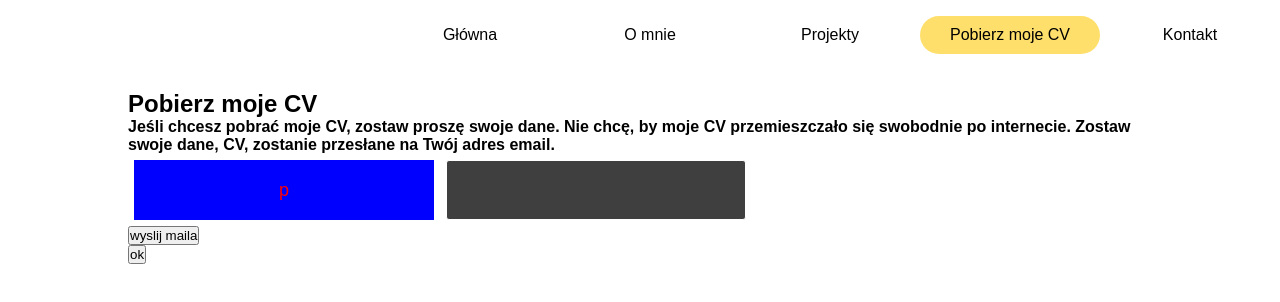
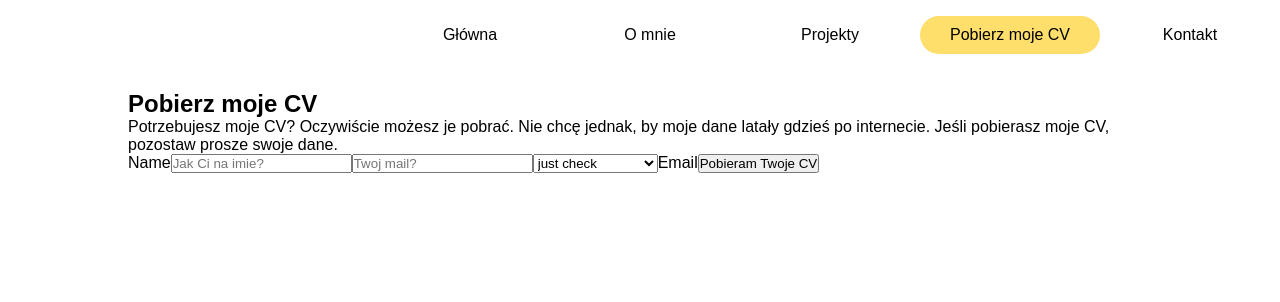
Before and after one commit to Maczi01/MyWebsite, a React (Create React App) app: page /resume in a window 1280 px wide. Shown: the top 302 px of the page. Built offline with nearby package versions, Linux system fonts and the light colour scheme.

Commit message:
Changes in forms - contact and resume

```diff
--- a/package.json
+++ b/package.json
@@ -6,11 +6,11 @@
     "@testing-library/jest-dom": "^5.11.8",
     "@testing-library/react": "^11.2.3",
     "@testing-library/user-event": "^12.6.0",
+    "emailjs-com": "^2.6.4",
     "locomotive-scroll": "^4.1.1",
     "react": "^17.0.1",
     "react-dom": "^17.0.1",
     "react-router-dom": "^5.2.0",
-    "emailjs-com": "^2.6.4",
     "react-scripts": "4.0.1",
     "react-typical": "^0.1.3",
     "rellax": "^1.12.1",
--- a/src/App.js
+++ b/src/App.js
@@ -10,6 +10,8 @@ import {lightTheme} from './theme/theme'
 import styled from "styled-components";
 import GlobalStyle from "./theme/GlobalStyle";
 import ContactContent from "./Contact/ContactContent";
+
+
 
 const StyledApp = styled.div`
       background-color: ${({theme}) => theme.backgroundColor};
--- a/src/Contact/ContactContent.js
+++ b/src/Contact/ContactContent.js
@@ -1,8 +1,7 @@
 import styled from "styled-components";
 import MainContainer from "../components/MainContainer";
-import emailjs from 'emailjs-com';
-import {send} from 'emailjs-com';
-import {useEffect, useState} from 'react';
+import emailjs, {send} from 'emailjs-com';
+import {useState} from 'react';
 
 
 const FormWrapper = styled.div`
@@ -65,7 +64,7 @@ const ContactContent = () => {
     const [toSend, setToSend] = useState({
         from_name: '',
         message: '',
-        reply_to: '',
+        to_name: '',
     });
 
     const [errors, setErrors] = useState({
@@ -77,7 +76,7 @@ const ContactContent = () => {
         setToSend({
             from_name: '',
             message: '',
-            reply_to: '',
+            to_name: '',
         });
 
         setErrors({
@@ -94,7 +93,7 @@ const ContactContent = () => {
 
     const sendEmail = (e) => {
         e.preventDefault();
-        emailjs.send(SERVICE_ID, TEMPLATE_ID, toSend, USER_ID)
+        send(SERVICE_ID, TEMPLATE_ID, toSend, USER_ID)
             .then((response) => {
                 setSubmitInfoMessage("Poszło! Odezwę się najszybciej jak to możliwe!");
                 setIsSubmitted(true);
@@ -124,28 +123,31 @@ const ContactContent = () => {
 
                 <form onSubmit={sendEmail}>
                     <label>Name</label>
-                    <input type="text"
-                           name="name"
-                           onChange={handleChange}
-
-                           placeholder="Jak masz na imię?"
+                    <input
+                        type='text'
+                        name='from_name'
+                        placeholder='Jak Ci na imie?'
+                        value={toSend.from_name}
+                        onChange={handleChange}
                     />
-                    <input type="email"
-                           name="email"
-                           onChange={handleChange}
-                           placeholder="Podaj swój adres email"
+                    <input
+                        type='email'
+                        name='to_name'
+                        placeholder='Twoj mail?'
+                        value={toSend.to_name}
+                        onChange={handleChange}
                     />
 
                     <label>Email</label>
                     <textarea
-                        type="text"
-                        name="email"
+                        type='text'
+                        name='message'
+                        placeholder='Wiadomość'
+                        value={toSend.message}
                         onChange={handleChange}
-
-                        placeholder="Podaj swoją wiadomość!"
                     />
                     <input type="submit"
-                           isSubmitted={isSubmitted}
+                           // isSubmitted={isSubmitted}
                            value="Send"/>
                 </form>
             </MainContainer>
--- a/src/Resume/ResumeContent.js
+++ b/src/Resume/ResumeContent.js
@@ -1,5 +1,7 @@
 import MainContainer from "../components/MainContainer";
 import styled from "styled-components";
+import {send} from "emailjs-com";
+import {useState} from 'react';
 
 const FormWrapper = styled.div`
       display: flex;
@@ -8,9 +10,6 @@ const FormWrapper = styled.div`
       flex-direction: column;
       margin: 0 auto;
       width: 50vw;
-      @media (max-width: ${({theme}) => theme.mobile}) {
-        width: 100vw;
-     }
 `;
 
 const StyledLabel = styled.label`
@@ -33,24 +32,6 @@ const FormItem = styled.div`
       display: flex;
 `;
 
-const Select = styled.select`
-      width: 300px;
-      font-size: 18px;
-      display: flex;
-      text-decoration: none;
-      justify-content: center;
-      text-align: center;
-      align-items: center;
-      height: 60px;
-      padding-left: 5px;
-      border: none;
-      margin: 6px;
-      text-align-last:center;
-      outline: none;
-      color: black;
-      background-color: red;
-`;
-
 const StyledInput = styled.input`
     display: block;
     appearance: none;
@@ -64,14 +45,71 @@ const StyledInput = styled.input`
     color: black;
     transition-duration: 0.25s;
     font-weight: 300;
-    background-color: ${({theme}) => theme.colors.gray};
-    @media (max-width: ${({theme}) => theme.mobile}) {
-       height: 50px;
-    }
-  }
+    background-color: greenyellow;
 `;
 
-const ResumeContent = () => (
+const SERVICE_ID = "service_qzsarwb";
+const TEMPLATE_ID = process.env.REACT_APP_FORM_TEMPLATE_KEY;
+const USER_ID = process.env.REACT_APP_FORM_USER_KEY;
+
+const ResumeContent = () => {
+
+
+    const [isSubmitted, setIsSubmitted] = useState(false);
+    const [isReadyToSubmit, setIsReadyToSubmit] = useState(false);
+    const [submitInfoMessage, setSubmitInfoMessage] = useState("");
+
+    const [toSend, setToSend] = useState({
+        from_name: '',
+        message: '',
+        to_name: '',
+        goal: 'check'
+    });
+
+    const [errors, setErrors] = useState({
+        name: "",
+        email: "",
+        message: ""
+    });
+    const resetFields = () => {
+        setToSend({
+            from_name: '',
+            to_name: '',
+            goal: ''
+        });
+
+        setErrors({
+            name: "",
+            email: "",
+            message: ""
+        });
+    };
+
+
+    const handleChange = (e) => {
+        setToSend({...toSend, [e.target.name]: e.target.value});
+    };
+
+    const sendEmail = (e) => {
+        e.preventDefault();
+        send(SERVICE_ID, TEMPLATE_ID, toSend, USER_ID)
+            .then((response) => {
+                setSubmitInfoMessage("Poszło! Odezwę się najszybciej jak to możliwe!");
+                setIsSubmitted(true);
+                setIsReadyToSubmit(false);
+                resetFields();
+                console.log('sended');
+                console.log(response.status);
+            }, (error) => {
+                console.log('FAILED...', error);
+                setSubmitInfoMessage("Something wrong, use my email. :(");
+                setIsReadyToSubmit(false);
+            });
+    }
+
+
+
+    return (
         <>
             <MainContainer>
                 <h2>
@@ -80,34 +118,43 @@ const ResumeContent = () => (
                     </strong>
                 </h2>
                 <p>
-                <strong>
-                    Jeśli chcesz pobrać moje CV, zostaw proszę swoje dane. Nie chcę, by moje CV przemieszczało się
-                    swobodnie po internecie. Zostaw swoje dane, CV, zostanie przesłane na Twój adres email.
-                </strong>
-
-                <form autoComplete="off">
-                    <FormItem>
-                        <StyledLabel htmlFor="currentQuantity">
-                            <p >p</p>
-                        </StyledLabel>
-                        <StyledInput
-                        >
-                        </StyledInput>
-                    </FormItem>
-
-                    <FormItem>
-                        <button> wyslij maila</button>
-                    </FormItem>
-
-                    <button
-                    >ok
-                    </button>
-                </form>
+                    Potrzebujesz moje CV? Oczywiście możesz je pobrać. Nie chcę jednak, by moje dane latały gdzieś po internecie.
+                    Jeśli pobierasz moje CV, pozostaw prosze swoje dane.
+                </p>
+                <form onSubmit={sendEmail}>
+                    <label>Name</label>
+                    <input
+                        type='text'
+                        name='from_name'
+                        placeholder='Jak Ci na imie?'
+                        value={toSend.from_name}
+                        onChange={handleChange}
+                    />
+                    <input
+                        type='email'
+                        name='to_name'
+                        placeholder='Twoj mail?'
+                        value={toSend.to_name}
+                        onChange={handleChange}
+                    />
 
 
-            </p>
+                    <select
+                        name='goal'
+                        value={toSend.goal}
+                        onChange={handleChange}
+                    >
+                        <option label="just check" value="just check"/>
+                        <option label="I have job for you" value="I have job for you"/>
+                        <option label="photo" value="photo"/>
+                    </select>
+                    <label>Email</label>
+                    <input type="submit"
+                        // isSubmitted={isSubmitted}
+                           value="Pobieram Twoje CV"/>
+                </form>
             </MainContainer>
         </>
-)
-
+    );
+}
 export default ResumeContent;
--- a/src/components/ProjectItem.js
+++ b/src/components/ProjectItem.js
@@ -14,13 +14,21 @@ const ProjectItemWrapper = styled.div`
 `
 
 const ProjectThumbnail = styled.img`
-    justify-content: center;
-    margin: 0;
-    align-items: center;
-    //width: 80%;
-    //height: 150px;
-    border-radius: 8px;
-    transition: all .6s ease 0s;
+    //justify-content: center;
+    //margin: 0;
+    //align-items: center;
+    ////width: 80%;
+    ////height: 150px;
+    //border-radius: 8px;
+    //transition: all .6s ease 0s;
+
+     position: absolute;
+     max-width: 100%;
+     width: 100%;
+     height: auto;
+     top: 50%;
+     left: 50%;
+     transform: translate( -50%, -50%);
 `
 // const ProjectDescriptionContainer = styled.div`
 //   display: flex;
@@ -37,7 +45,8 @@ const ProjectTitle = styled.h3`
   margin-bottom: auto;
   position: absolute;
   bottom: 0;
-  left: 50%
+  left: 50%;
+  text-shadow: 0 0 8px #4927ff;
 `
 // const ProjectDescription = styled.p`
 //   display: flex;
@@ -45,6 +54,16 @@ const ProjectTitle = styled.h3`
 //   margin: 20px;
 //   justify-content: center;
 // `
+
+const Image = styled.img`
+     position: absolute;
+     max-width: 100%;
+     width: 100%;
+     height: auto;
+     top: 50%;
+     left: 50%;
+     transform: translate( -50%, -50%);
+`
 
 const ProjectItem = ({image, title}) => (
     <ProjectItemWrapper>
```
Also changed, not shown: 2 other files (tests, documents, lock files or other folders). Lines whose indentation alone changed are shown as unchanged.
